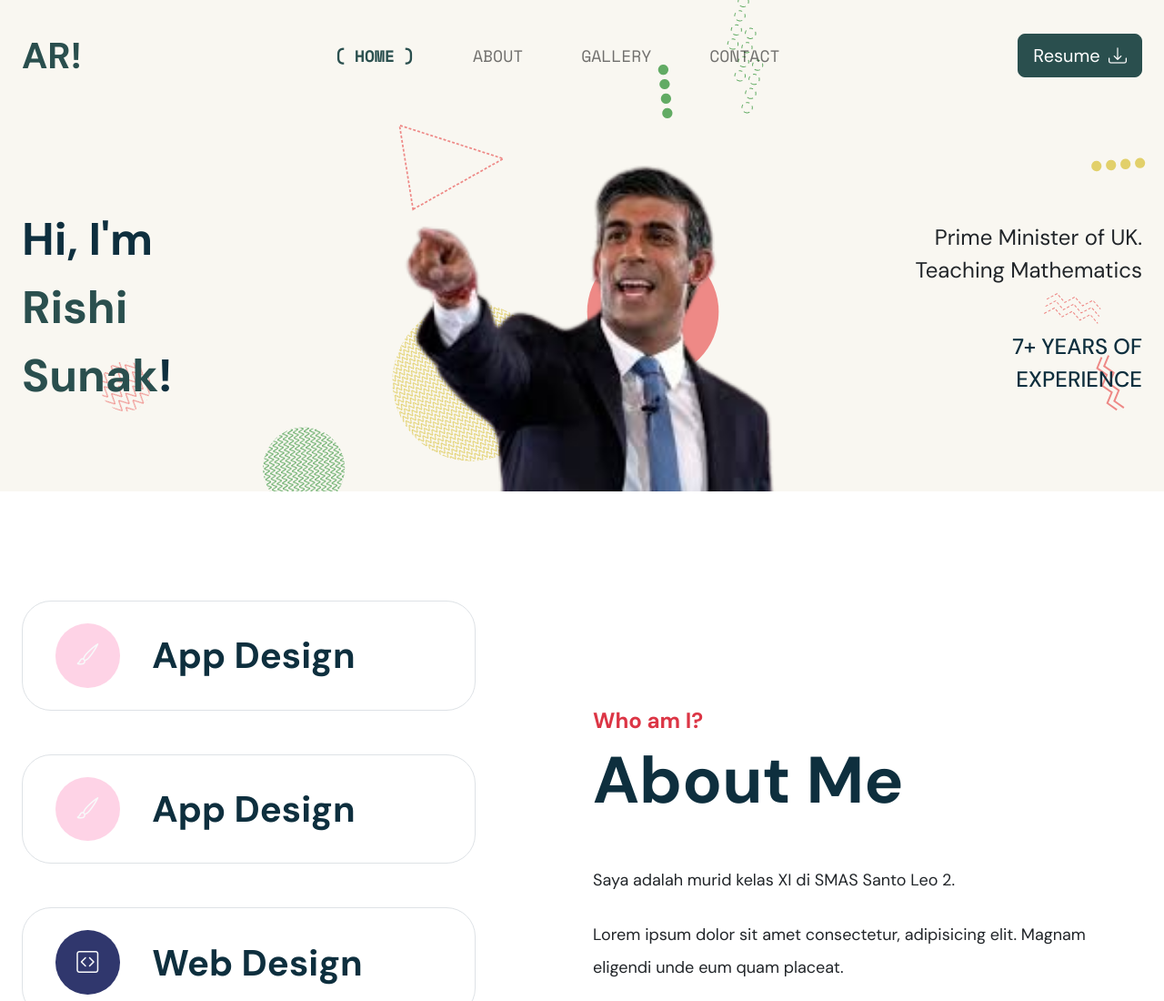
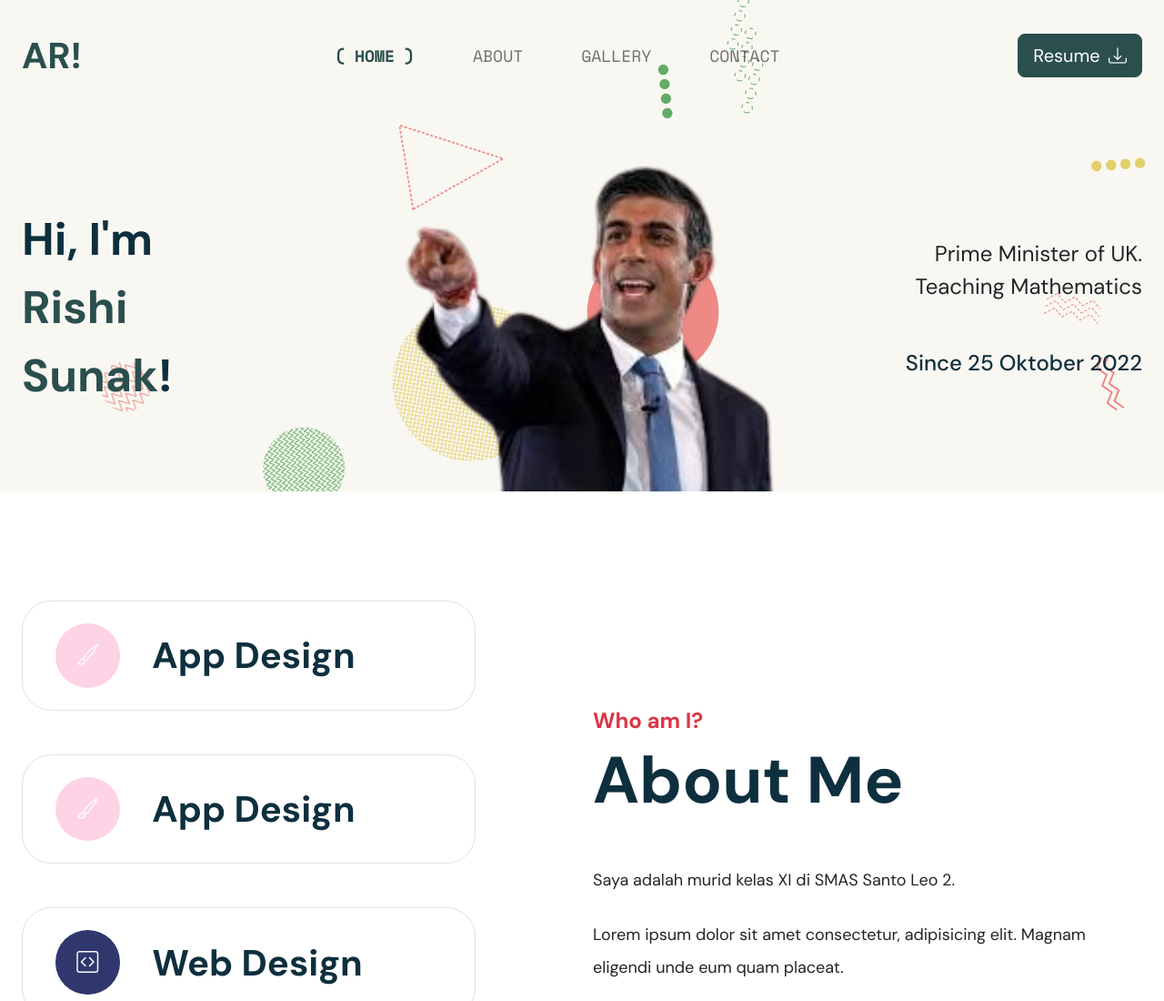
Before and after one commit to patriciaaileen21/patriciaaileen21.github.io, a plain HTML site: page index.html in a window 1280 px wide. Shown: the top 1100 px of the page at 91% size. Drawn offline with nearby package versions, Linux system fonts and the light colour scheme.

Commit message:
Update index.html

```diff
--- a/index.html
+++ b/index.html
@@ -68,7 +68,7 @@
                     <div class="col-md-3">
                         <div class=" text-center text-md-end">
                             <p class="fs-4">Prime Minister of UK.<br />Teaching Mathematics</p>
-                            <h4 class="mt-5 lh-base">7+ YEARS OF EXPERIENCE</h4>
+                            <h4 class="mt-5 lh-base">Since 25 Oktober 2022</h4>
                         </div>
                     </div>
                 </div>
```
